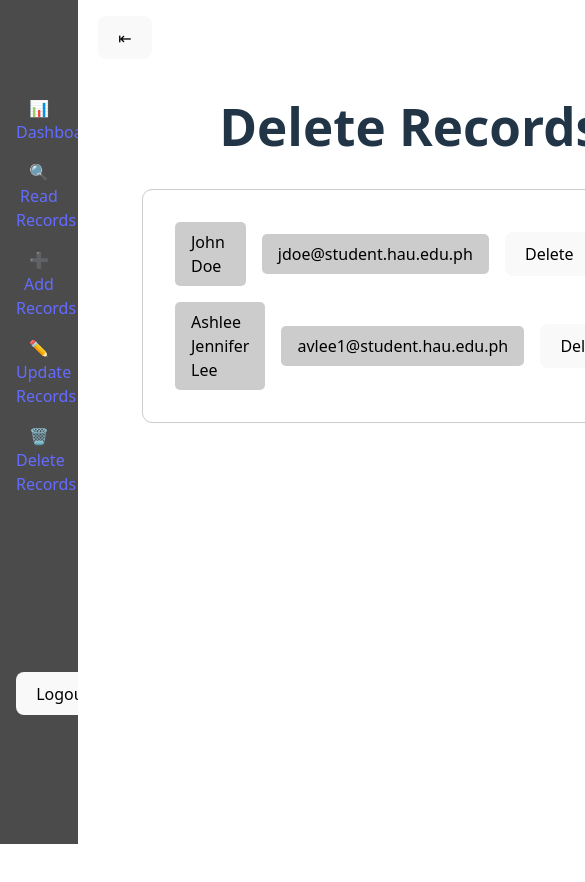
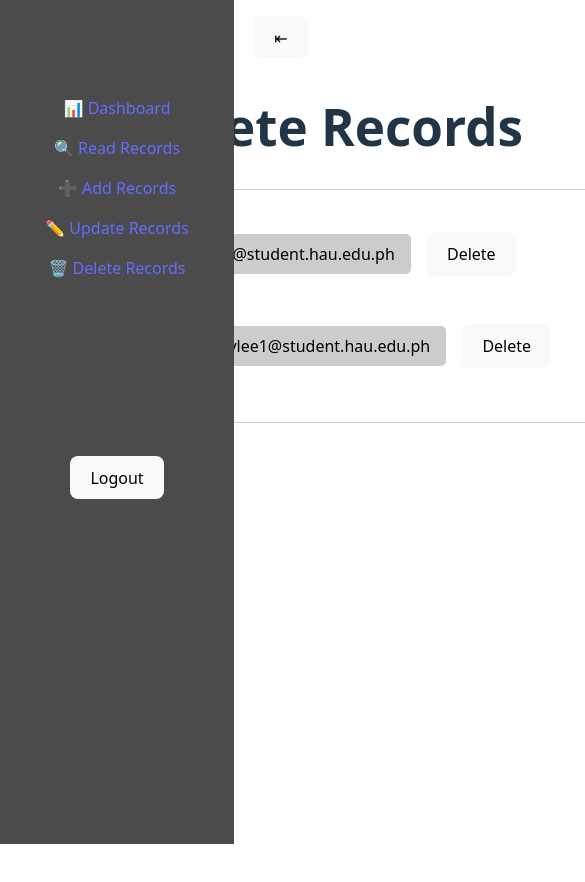
Before and after one commit to luizaki/apsi-badge-exam, a React (Vite) app: page /delete in a window 390 px wide. Shown: the top 882 px of the page, 585 px wide, since content can reach past the window. Built offline with nearby package versions, Linux system fonts and the light colour scheme.

Commit message:
feat: add mobile responsiveness to sidebar and pagelayout sizing

```diff
--- a/src/styles/PageLayout.css
+++ b/src/styles/PageLayout.css
@@ -16,3 +16,14 @@ for ease lang to in merging */
     margin-left: 0;
     max-width: 100vw;
 }
+
+@media (max-width: 768px) {
+    .content {
+        margin-left: 0;
+        width: 100%;
+    }
+
+    .page-layout.sidebar-hidden .content {
+        max-width: 100%;
+    }
+}
--- a/src/styles/Sidebar.css
+++ b/src/styles/Sidebar.css
@@ -4,7 +4,7 @@ for ease lang to in merging */
     position: fixed;
     top: 0;
     left: 0;
-    height: 100vh;
+    height: 100%;
     width: 20%;
     background-color: #4b4b4b;
     padding: 1rem;
@@ -41,3 +41,19 @@ for ease lang to in merging */
     margin-top: 10rem;
 
 }
+
+@media (max-width: 768px) {
+    .sidebar {
+        width: 60%;
+    }
+
+    .sidebar.hidden {
+        left: -60%;
+    }
+
+    .toggle-button {
+        position: fixed;
+        left: calc(60% + 20px);
+        transition: left 0.5s ease;
+    }
+}
```
